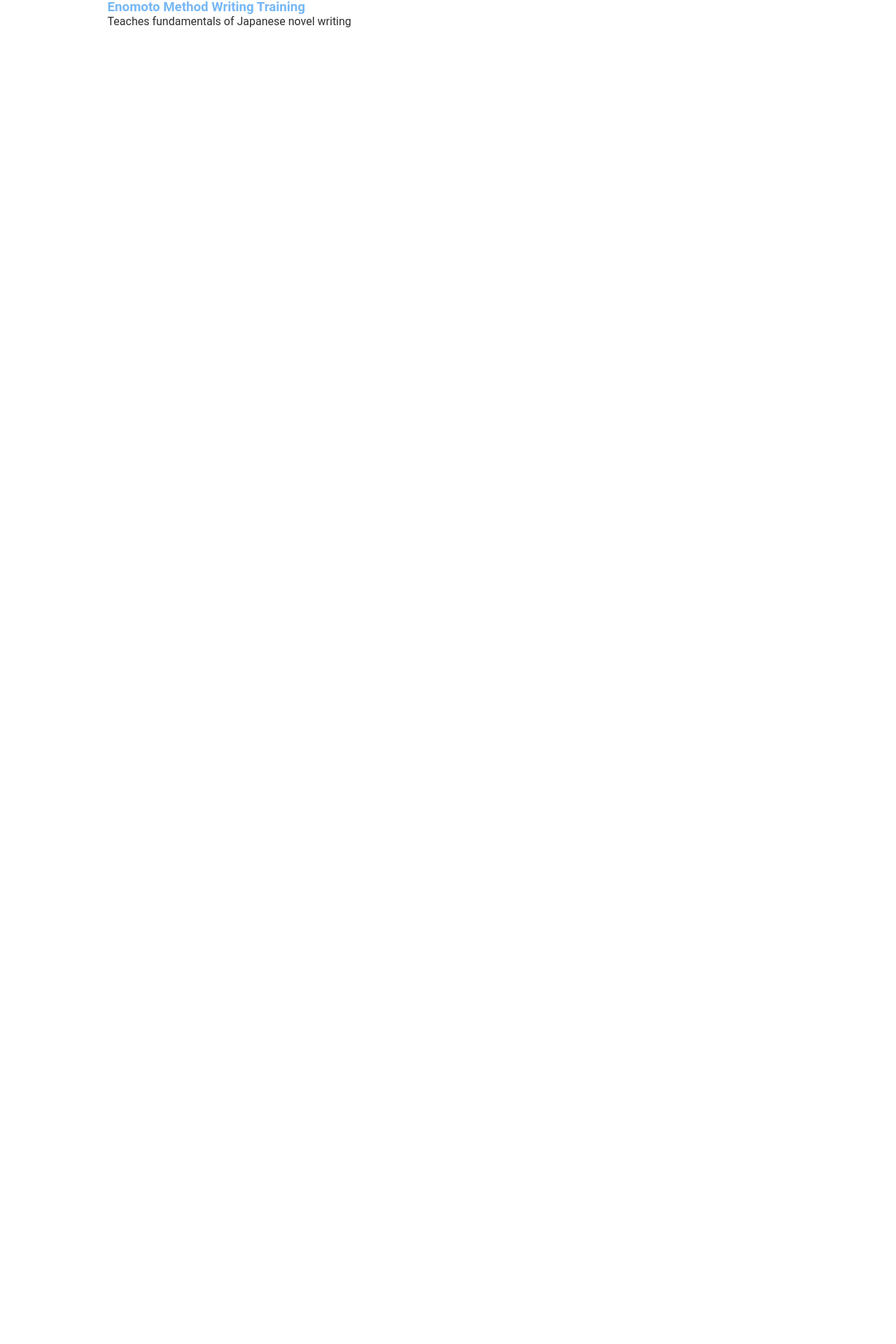
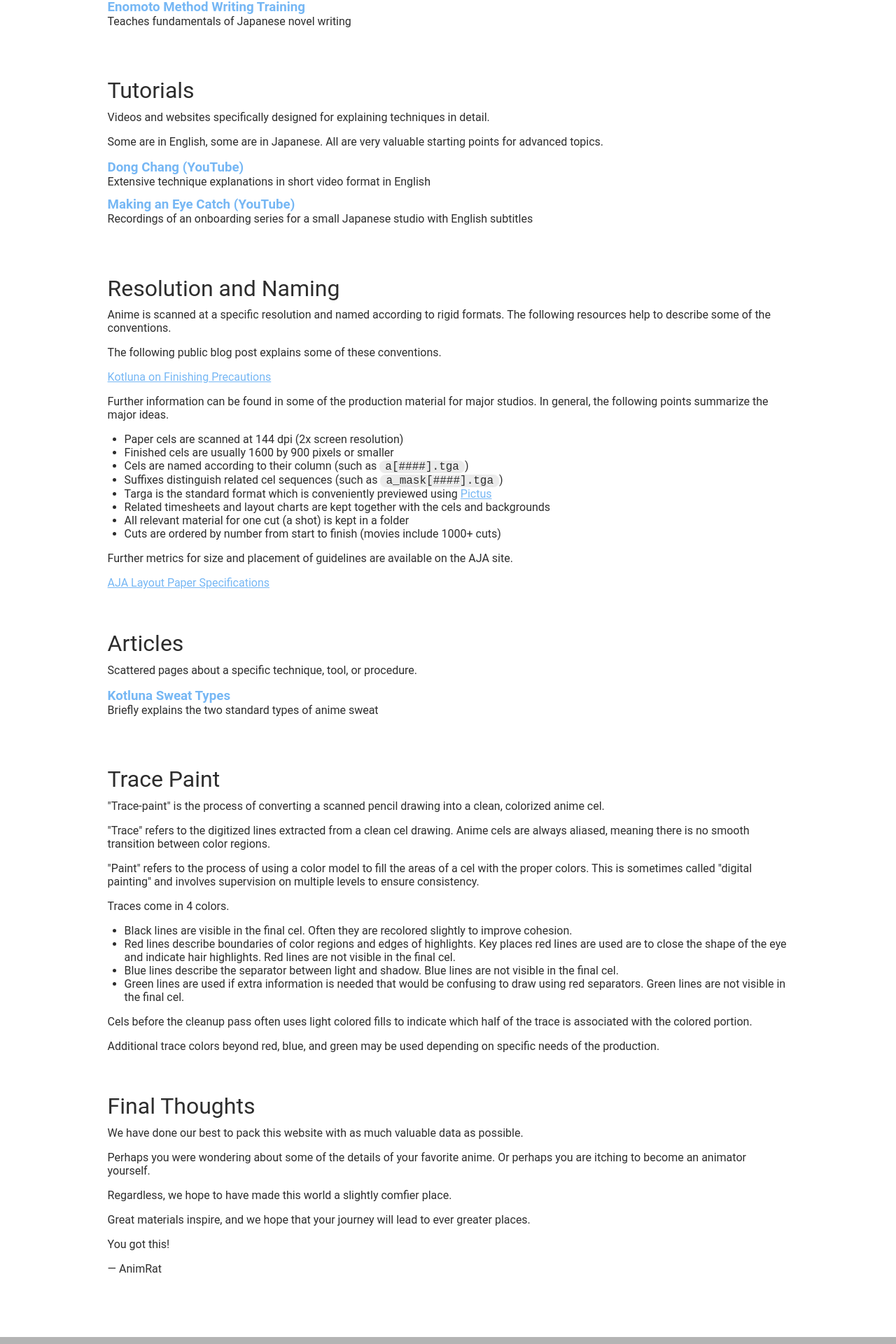
Before and after one commit to anim-rat/anim-rat.github.io, a React (Create React App) app in the folder site/: page / in a window 1280 px wide. Shown: the part 2789-4709 px from the top of the page at 70% size. Before the commit the page ends 2865 px from the top, so only its background shows below. Built offline with nearby package versions, Linux system fonts and the light colour scheme.

Commit message:
Add Articles, Resolution Naming, Trace Paint, Websites, Final Thoughts

```diff
--- /dev/null
+++ b/site/src/contents/Articles.tsx
@@ -0,0 +1,27 @@
+import RichLink from "../widgets/RichLink";
+
+function Entry(props: { name: string, link: string, note: string }) {
+	return (
+		<RichLink
+			name={props.name}
+			link={props.link}
+			note={props.note}
+		/>
+	);
+}
+
+export default function Articles() {
+	return (
+		<section className="container">
+			<h2>Articles</h2>
+			<p>
+				Scattered pages about a specific technique, tool, or procedure.
+			</p>
+			<Entry
+				name="Kotluna Sweat Types"
+				link="https://kotoluna-08.hatenablog.com/entry/2022/07/07/135201"
+				note="Briefly explains the two standard types of anime sweat"
+			/>
+		</section>
+	)
+}
--- /dev/null
+++ b/site/src/contents/FinalThoughts.tsx
@@ -0,0 +1,28 @@
+export default function FinalThoughts() {
+  return (
+    <section className="container">
+      <h2>Final Thoughts</h2>
+      <p>
+        We have done our best to pack this website with as much valuable data as
+        possible.
+      </p>
+      <p>
+        Perhaps you were wondering about some of the details of your favorite
+        anime. Or perhaps you are itching to become an animator yourself.
+      </p>
+      <p>
+        Regardless, we hope to have made this world a slightly comfier place.
+      </p>
+      <p>
+        Great materials inspire, and we hope that your journey will lead to ever
+        greater places.
+      </p>
+      <p>
+        You got this!
+      </p>
+      <p>
+        — AnimRat
+      </p>
+    </section>
+  );
+}
--- /dev/null
+++ b/site/src/contents/ResolutionAndNaming.tsx
@@ -0,0 +1,43 @@
+function Link(props: { text: string, url: string }) {
+  return (
+    <a href={props.url} target="_blank">{props.text}</a>
+  );
+}
+
+export default function ResolutionAndNaming() {
+  return (
+    <section className="container">
+      <h2>Resolution and Naming</h2>
+      <p>
+        Anime is scanned at a specific resolution and named according to rigid formats. The following resources help to describe some of the conventions.
+      </p>
+      <p>The following public blog post explains some of these conventions.</p>
+      <p>
+        <Link
+          text="Kotluna on Finishing Precautions"
+          url="https://kotoluna-08.hatenablog.com/entry/2022/06/14/163525" />
+      </p>
+      <p>
+        Further information can be found in some of the production material for
+        major studios. In general, the following points summarize the major
+        ideas.
+      </p>
+      <ul>
+        <li>Paper cels are scanned at 144 dpi (2x screen resolution)</li>
+        <li>Finished cels are usually 1600 by 900 pixels or smaller</li>
+        <li>Cels are named according to their column (such as <code>a[####].tga</code>)</li>
+        <li>Suffixes distinguish related cel sequences (such as <code>a_mask[####].tga</code>)</li>
+        <li>Targa is the standard format which is conveniently previewed using <Link text="Pictus" url="https://poppeman.se/pictus/" /></li>
+        <li>Related timesheets and layout charts are kept together with the cels and backgrounds</li>
+        <li>All relevant material for one cut (a shot) is kept in a folder</li>
+        <li>Cuts are ordered by number from start to finish (movies include 1000+ cuts)</li>
+      </ul>
+      <p>
+        Further metrics for size and placement of guidelines are available on the AJA site.
+      </p>
+      <p>
+        <Link text="AJA Layout Paper Specifications" url="https://aja.gr.jp/jigyou/chousa/aja_layout" />
+      </p>
+    </section>
+  );
+}
--- /dev/null
+++ b/site/src/contents/TracePaint.tsx
@@ -0,0 +1,54 @@
+export default function TracePaint() {
+  return (
+    <section className="container">
+      <h2>Trace Paint</h2>
+      <p>
+        "Trace-paint" is the process of converting a scanned pencil drawing into
+        a clean, colorized anime cel.
+      </p>
+      <p>
+        "Trace" refers to the digitized lines extracted from a clean cel
+        drawing. Anime cels are always aliased, meaning there is no smooth
+        transition between color regions.
+      </p>
+      <p>
+        "Paint" refers to the process of using a color model to fill the areas
+        of a cel with the proper colors. This is sometimes called "digital
+        painting" and involves supervision on multiple levels to ensure
+        consistency.
+      </p>
+      <p>
+        Traces come in 4 colors.
+      </p>
+      <ul>
+        <li>
+          Black lines are visible in the final cel. Often they are recolored
+          slightly to improve cohesion.
+        </li>
+        <li>
+          Red lines describe boundaries of color regions and edges of
+          highlights. Key places red lines are used are to close the shape of
+          the eye and indicate hair highlights. Red lines are not visible in the
+          final cel.
+        </li>
+        <li>
+          Blue lines describe the separator between light and shadow. Blue lines
+          are not visible in the final cel.
+        </li>
+        <li>
+          Green lines are used if extra information is needed that would be
+          confusing to draw using red separators. Green lines are not visible in
+          the final cel.
+        </li>
+      </ul>
+      <p>
+        Cels before the cleanup pass often uses light colored fills to indicate
+        which half of the trace is associated with the colored portion.
+      </p>
+      <p>
+        Additional trace colors beyond red, blue, and green may be used
+        depending on specific needs of the production.
+      </p>
+    </section>
+  );
+}
--- /dev/null
+++ b/site/src/contents/Tutorials.tsx
@@ -0,0 +1,37 @@
+import RichLink from "../widgets/RichLink";
+
+function Entry(props: { name: string, link: string, note: string }) {
+	return (
+		<RichLink
+			name={props.name}
+			link={props.link}
+			note={props.note}
+		/>
+	);
+}
+
+export default function Tutorials() {
+	return (
+		<section className="container">
+			<h2>Tutorials</h2>
+			<p>
+				Videos and websites specifically designed for explaining techniques in
+				detail.
+			</p>
+			<p>
+				Some are in English, some are in Japanese. All are very valuable
+				starting points for advanced topics.
+			</p>
+			<Entry
+				name="Dong Chang (YouTube)"
+				link="https://www.youtube.com/@DongChang/videos"
+				note="Extensive technique explanations in short video format in English"
+			/>
+			<Entry
+				name="Making an Eye Catch (YouTube)"
+				link="https://www.youtube.com/playlist?list=PLtDSIiNInRZnobbFoFtZDJLK35gmNCQ-h"
+				note="Recordings of an onboarding series for a small Japanese studio with English subtitles"
+			/>
+		</section>
+	)
+}
--- a/site/src/contents/Websites.tsx
+++ b/site/src/contents/Websites.tsx
@@ -28,7 +28,7 @@ export default function Websites() {
 			/>
 			<Entry
 				name="Japanese Color Certification"
-				link="https://japancolor.jp/related_files/JapanColor_Digital_Leaflet_English.pdf"
+				link="https://www.aft.or.jp/pages/feature"
 				note="Describes process for becoming certified in color design"
 			/>
 			<Entry
--- a/site/src/index.css
+++ b/site/src/index.css
@@ -44,7 +44,6 @@ body {
 	font-family: var(--font-body);
 	background-color: var(--color-background);
 	color: var(--color-primary);
-	/* font-weight: 300; */
 }
 
 h1 {
@@ -60,7 +59,8 @@ h2 {
 	font-weight: normal;
 }
 
-p {
+p,
+ul {
 	margin-bottom: 1em;
 }
 
@@ -70,6 +70,17 @@ p:last-child {
 
 a {
 	color: var(--color-link);
+}
+
+li {
+	margin-left: 1.5em;
+}
+
+code {
+	font-size: 16px;
+	border-radius: 0.5em;
+	background-color: #ebebeb;
+	padding: 0 0.5em;
 }
 
 .container {
--- a/site/src/index.tsx
+++ b/site/src/index.tsx
@@ -9,6 +9,12 @@ import Material from './contents/Material';
 import Title from './scaffold/Title';
 import Books from './contents/Books';
 import Websites from './contents/Websites';
+import Tutorials from './contents/Tutorials';
+import ResolutionAndNaming from './contents/ResolutionAndNaming';
+import Articles from './contents/Articles';
+import Footer from './scaffold/Footer';
+import TracePaint from './contents/TracePaint';
+import FinalThoughts from './contents/FinalThoughts';
 
 const root = ReactDOM.createRoot(
   document.getElementById('root') as HTMLElement
@@ -23,6 +29,12 @@ root.render(
     <Material />
     <Books />
     <Websites />
+    <Tutorials />
+    <ResolutionAndNaming />
+    <Articles />
+    <TracePaint />
+    <FinalThoughts />
+    <Footer />
   </React.StrictMode>
 );
 
--- /dev/null
+++ b/site/src/scaffold/Footer.css
@@ -0,0 +1,12 @@
+.footer {
+	width: 100%;
+	height: 1em;
+	background-color: #b4b4b4;
+	display: flex;
+	align-items: center;
+	justify-content: center;
+}
+
+.footer {
+	margin-top: 4em;
+}
--- /dev/null
+++ b/site/src/scaffold/Footer.tsx
@@ -0,0 +1,8 @@
+import './Footer.css';
+
+export default function Footer() {
+	return (
+		<div className='footer'>
+		</div>
+	);
+}
```
